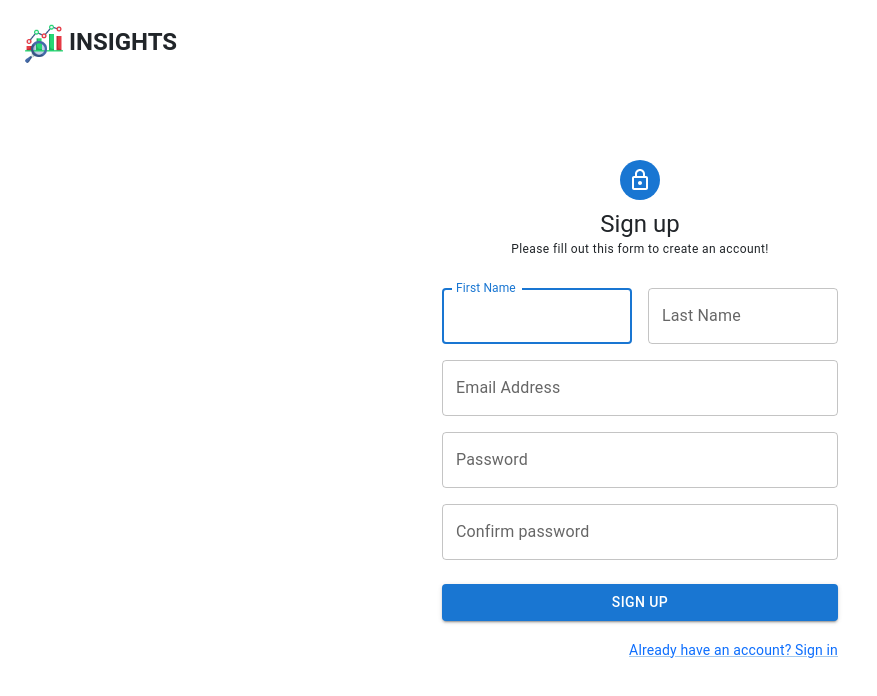
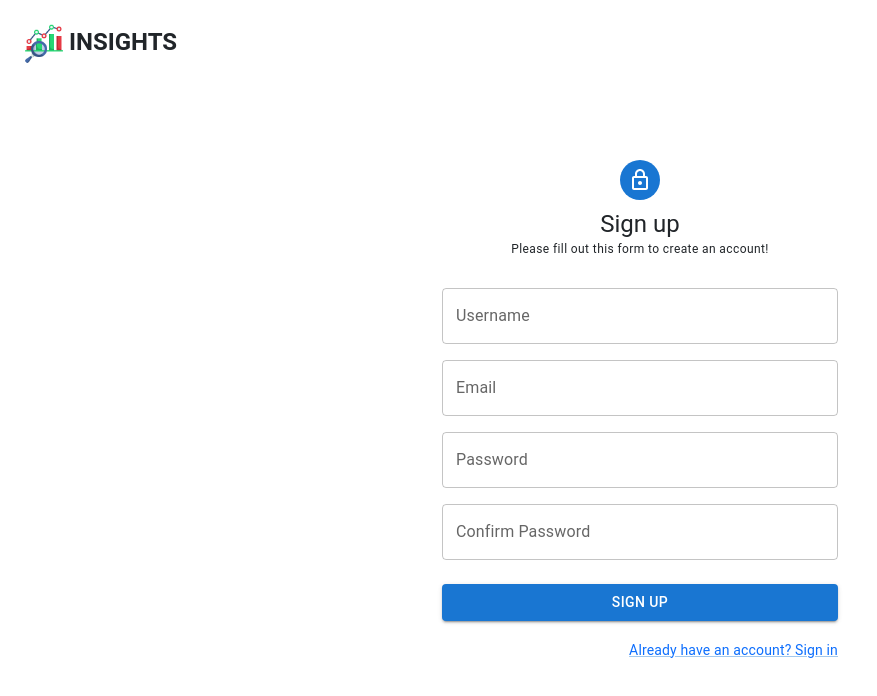
Before and after one commit to KhaledAbuarida/Insight-frontend, a React (Vite) app: page /register in a window 1280 px wide. Shown: the top 696 px of the page, without its empty margins (0-877 px from the left). Built offline with nearby package versions, Linux system fonts and the light colour scheme.

Commit message:
integrate login & register

```diff
--- a/package.json
+++ b/package.json
@@ -12,6 +12,7 @@
   "dependencies": {
     "@emotion/react": "^11.11.3",
     "@emotion/styled": "^11.11.0",
+    "@hookform/resolvers": "^3.6.0",
     "@mui/icons-material": "^5.15.9",
     "@mui/material": "^5.15.9",
     "@mui/x-charts": "^6.19.5",
@@ -34,7 +35,8 @@
     "react-router-dom": "^6.22.3",
     "react-tabs": "^6.0.2",
     "recharts": "^2.12.0",
-    "styled-components": "^6.1.8"
+    "styled-components": "^6.1.8",
+    "yup": "^1.4.0"
   },
   "devDependencies": {
     "@types/papaparse": "^5.3.14",
--- a/src/App.tsx
+++ b/src/App.tsx
@@ -12,6 +12,7 @@ import ModelPage from "./pages/ModelPage";
 import GraphProvider from "./contexts/GraphContext/GraphProvider";
 import StatisticsPage from "./pages/StatisticsPage";
 import ProtectedRoute from "./components/ProtectedRoute";
+import AuthProvider from "./contexts/AuthContext/AuthProvider";
 
 const App = () => {
   const AppHeaderWrapper = () => {
@@ -29,6 +30,7 @@ const App = () => {
 
   return (
     <BrowserRouter>
+      <AuthProvider>
         <DataProvider>
           <GraphProvider>
             <AppHeaderWrapper />
@@ -46,6 +48,7 @@ const App = () => {
             </Routes>
           </GraphProvider>
         </DataProvider>
+      </AuthProvider>
     </BrowserRouter>
   );
 };
--- /dev/null
+++ b/src/api/authAPI.ts
@@ -0,0 +1,49 @@
+import { API_BASE_URL } from "../constants/apiBaseUrl";
+
+interface loginParams {
+  email: string;
+  password: string;
+}
+export const loginAPI = async ({ email, password }: loginParams) => {
+  const response = await fetch(`${API_BASE_URL}/auth/login`, {
+    method: "POST",
+    headers: {
+      "Content-Type": "application/json",
+    },
+    body: JSON.stringify({
+      email,
+      password,
+    }),
+  });
+
+  const data = await response.json();
+  return { response: data };
+};
+
+interface registerParams {
+  name: string;
+  email: string;
+  password: string;
+  confirmation_password: string;
+}
+
+export const registerAPI = async ({
+  name,
+  email,
+  password,
+  confirmation_password,
+}: registerParams) => {
+  const response = await fetch(`${API_BASE_URL}/auth/register`, {
+    method: "POST",
+    headers: {
+      "Content-Type": "application/json",
+    },
+    body: JSON.stringify({
+      name,
+      email,
+      password,
+      confirmation_password,
+    }),
+  });
+  return { status: response.status };
+};
--- /dev/null
+++ b/src/constants/apiBaseUrl.ts
@@ -0,0 +1 @@
+export const API_BASE_URL = "http://127.0.0.1/api";
--- a/src/contexts/AuthContext/AuthContext.ts
+++ b/src/contexts/AuthContext/AuthContext.ts
@@ -5,6 +5,7 @@ interface authContextType {
   userName: string | null;
   isAuthenticated: boolean;
   login: (token: string, userName: string) => void;
+  logout: () => void;
 }
 
 export const authContext = createContext<authContextType>({
@@ -12,6 +13,7 @@ export const authContext = createContext<authContextType>({
   userName: null,
   isAuthenticated: false,
   login: () => {},
+  logout: () => {},
 });
 
 export const useAuth = () => useContext(authContext);
--- a/src/pages/LoginPage.tsx
+++ b/src/pages/LoginPage.tsx
@@ -6,36 +6,66 @@ import Grid from "@mui/material/Grid";
 import Box from "@mui/material/Box";
 import Typography from "@mui/material/Typography";
 import Container from "@mui/material/Container";
-import { createTheme, ThemeProvider } from "@mui/material/styles";
 import { useForm } from "react-hook-form";
 import LockOpenIcon from "@mui/icons-material/LockOpen";
-import { NavLink } from "react-router-dom";
+import { NavLink, useNavigate } from "react-router-dom";
 import Logo from "../components/Logo";
-
-const defaultTheme = createTheme();
-
-type FormValues = {
-  email: string;
-  password: string;
-};
+import { loginAPI } from "../api/authAPI";
+import { useState } from "react";
+import { useAuth } from "../contexts/AuthContext/AuthContext";
+import { yupResolver } from "@hookform/resolvers/yup";
+import * as yup from "yup";
 
 const LoginPage = () => {
-  const form = useForm<FormValues>({
-    defaultValues: {
-      email: "",
-      password: "",
-    },
+  // states
+  const [error, setError] = useState<string | null>(null);
+
+  // navigation
+  const navigate = useNavigate();
+
+  // context
+  const { login } = useAuth();
+
+  // form validation schema
+  const validationSchema = yup.object().shape({
+    email: yup.string().email("Invalid email").required("Email is required!"),
+    password: yup.string().required("Password is required!"),
   });
 
-  const { register, handleSubmit, formState } = form;
-  const { errors } = formState;
-  const onSubmit = (data: FormValues) => {
-    console.log(data);
-    // Add your login logic here
+  const {
+    register,
+    handleSubmit,
+    formState: { errors },
+    reset,
+  } = useForm({
+    resolver: yupResolver(validationSchema),
+  });
+
+  const onSubmit = async (data: any) => {
+    const { response } = await loginAPI({ ...data });
+
+    if (!response.access_token) {
+      setError("Please, Try to enter different credentials");
+      return;
+    }
+
+    setError(null);
+
+    //destruct response
+    const { access_token, user } = response;
+
+    // setting token & username in auth context
+    login(access_token, user.name);
+
+    // navigating to home page
+    navigate("/");
+
+    // fill register form fields
+    reset();
   };
 
   return (
-    <ThemeProvider theme={defaultTheme}>
+    <>
       <Box p={3}>
         <Logo />
       </Box>
@@ -103,6 +133,11 @@ const LoginPage = () => {
               >
                 Login
               </Button>
+              {error && (
+                <Typography variant="caption" color="red">
+                  {error}
+                </Typography>
+              )}
               <Grid container justifyContent="flex-end">
                 <Grid item>
                   <Link href="#" variant="body2">
@@ -121,7 +156,7 @@ const LoginPage = () => {
           </Box>
         </Grid>
       </Container>
-    </ThemeProvider>
+    </>
   );
 };
 
--- a/src/pages/RegisterPage.tsx
+++ b/src/pages/RegisterPage.tsx
@@ -7,40 +7,64 @@ import Box from "@mui/material/Box";
 import LockOutlinedIcon from "@mui/icons-material/LockOutlined";
 import Typography from "@mui/material/Typography";
 import Container from "@mui/material/Container";
-import { createTheme, ThemeProvider } from "@mui/material/styles";
 import { useForm } from "react-hook-form";
 import Logo from "../components/Logo";
-import { NavLink } from "react-router-dom";
-
-const defaultTheme = createTheme();
-
-type FormValues = {
-  firstName: string;
-  lastName: string;
-  email: string;
-  password: string;
-  confirmPassword: string;
-};
+import { NavLink, useNavigate } from "react-router-dom";
+import { yupResolver } from "@hookform/resolvers/yup";
+import * as yup from "yup";
+import { registerAPI } from "../api/authAPI";
+import { useState } from "react";
 
 const RegisterPage = () => {
-  const form = useForm<FormValues>({
-    defaultValues: {
-      firstName: "",
-      lastName: "",
-      email: "",
-      password: "",
-      confirmPassword: "",
-    },
+  // states
+  const [error, setError] = useState<string | null>(null);
+
+  // navigation
+  const navigate = useNavigate();
+
+  // form validation schema
+  const validationSchema = yup.object().shape({
+    name: yup.string().required("Username is required, try enter username"),
+    email: yup.string().email().required("Email is required, try enter email"),
+    password: yup
+      .string()
+      .min(8, "Password must be at least 8 characters")
+      .required("Password is required"),
+    confirmation_password: yup
+      .string()
+      .oneOf([yup.ref("password")], "Passwords must match")
+      .required("Confirm Password is required"),
   });
 
-  const { register, handleSubmit, formState } = form;
-  const { errors } = formState;
-  const onSubmit = (data: FormValues) => {
-    console.log(data);
+  const {
+    register,
+    handleSubmit,
+    reset,
+    formState: { errors },
+  } = useForm({
+    resolver: yupResolver(validationSchema),
+  });
+
+  const onSubmit = async (data: any) => {
+    setError(null);
+    const { status } = await registerAPI({ ...data });
+
+    if (status !== 201) {
+      setError("can't register with this email, please try different email");
+      return;
+    }
+
+    setError("User Successfully Registered");
+
+    // navigating to home page
+    navigate("/login");
+
+    // fill register form fields
+    reset();
   };
 
   return (
-    <ThemeProvider theme={defaultTheme}>
+    <>
       <Box p={3}>
         <Logo />
       </Box>
@@ -75,68 +99,57 @@ const RegisterPage = () => {
               sx={{ mt: 3 }}
             >
               <Grid container spacing={2}>
-                <Grid item xs={12} sm={6}>
+                <Grid item xs={12} sm={12}>
                   <TextField
-                    {...register("firstName", {
-                      required: "First Name is required",
-                    })}
-                    autoComplete="given-name"
+                    type="text"
+                    label="Username"
                     fullWidth
-                    id="firstName"
-                    label="First Name"
-                    autoFocus
-                    error={!!errors.firstName}
-                    helperText={errors.firstName?.message}
+                    {...register("name")}
                   />
-                </Grid>
-                <Grid item xs={12} sm={6}>
-                  <TextField
-                    {...register("lastName")}
-                    fullWidth
-                    id="lastName"
-                    label="Last Name"
-                    autoComplete="family-name"
-                  />
+                  {errors.name && (
+                    <Typography variant="caption" color="red">
+                      {errors.name.message}
+                    </Typography>
+                  )}
                 </Grid>
                 <Grid item xs={12}>
                   <TextField
-                    {...register("email", { required: "Email is required" })}
+                    type="text"
+                    label="Email"
                     fullWidth
-                    id="email"
-                    label="Email Address"
-                    autoComplete="email"
-                    error={!!errors.email}
-                    helperText={errors.email?.message}
+                    {...register("email")}
                   />
+                  {errors.email && (
+                    <Typography variant="caption" color="red">
+                      {errors.email.message}
+                    </Typography>
+                  )}
                 </Grid>
                 <Grid item xs={12}>
                   <TextField
-                    {...register("password", {
-                      required: "Password is required",
-                      minLength: 8,
-                    })}
+                    type="password"
+                    label="Password"
                     fullWidth
-                    label="Password"
-                    type="password"
-                    id="password"
-                    error={!!errors.password}
-                    helperText={errors.password?.message}
+                    {...register("password")}
                   />
+                  {errors.password && (
+                    <Typography variant="caption" color="red">
+                      {errors.password.message}
+                    </Typography>
+                  )}
                 </Grid>
                 <Grid item xs={12}>
                   <TextField
-                    {...register("confirmPassword", {
-                      validate: (value) =>
-                        value === form.watch("password") ||
-                        "Passwords do not match",
-                    })}
+                    type="password"
+                    label="Confirm Password"
                     fullWidth
-                    label="Confirm password"
-                    type="password"
-                    id="confirmPassword"
-                    error={!!errors.confirmPassword}
-                    helperText={errors.confirmPassword?.message}
+                    {...register("confirmation_password")}
                   />
+                  {errors.confirmation_password && (
+                    <Typography variant="caption" color="red">
+                      {errors.confirmation_password.message}
+                    </Typography>
+                  )}
                 </Grid>
               </Grid>
               <Button
@@ -147,6 +160,11 @@ const RegisterPage = () => {
               >
                 Sign Up
               </Button>
+              {error && (
+                <Typography variant="caption" color="red">
+                  {error}
+                </Typography>
+              )}
               <Grid container justifyContent="flex-end">
                 <Grid item>
                   <Link href="#" variant="body2">
@@ -165,7 +183,7 @@ const RegisterPage = () => {
           </Box>
         </Grid>
       </Container>
-    </ThemeProvider>
+    </>
   );
 };
 
```
Also changed, not shown: src/components/AppHeader.tsx (+17 -10 lines), src/contexts/AuthContext/AuthProvider.tsx (+10 -1 lines), 1 other file (tests, documents, lock files or other folders). Lines whose indentation alone changed are shown as unchanged.
